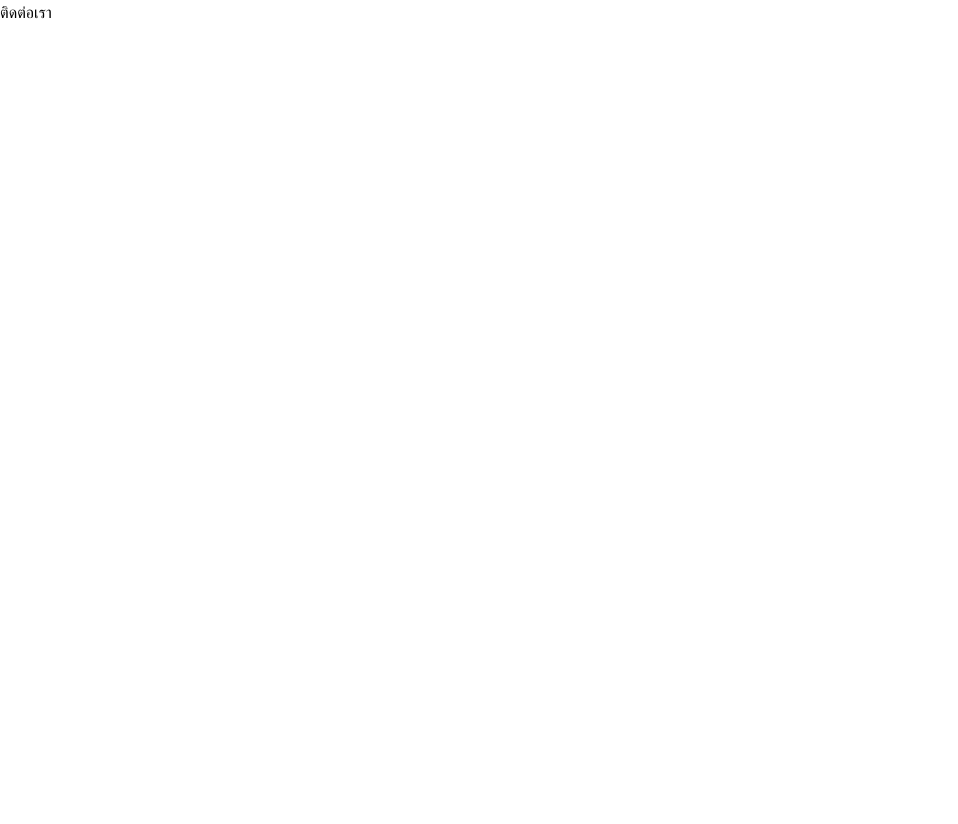
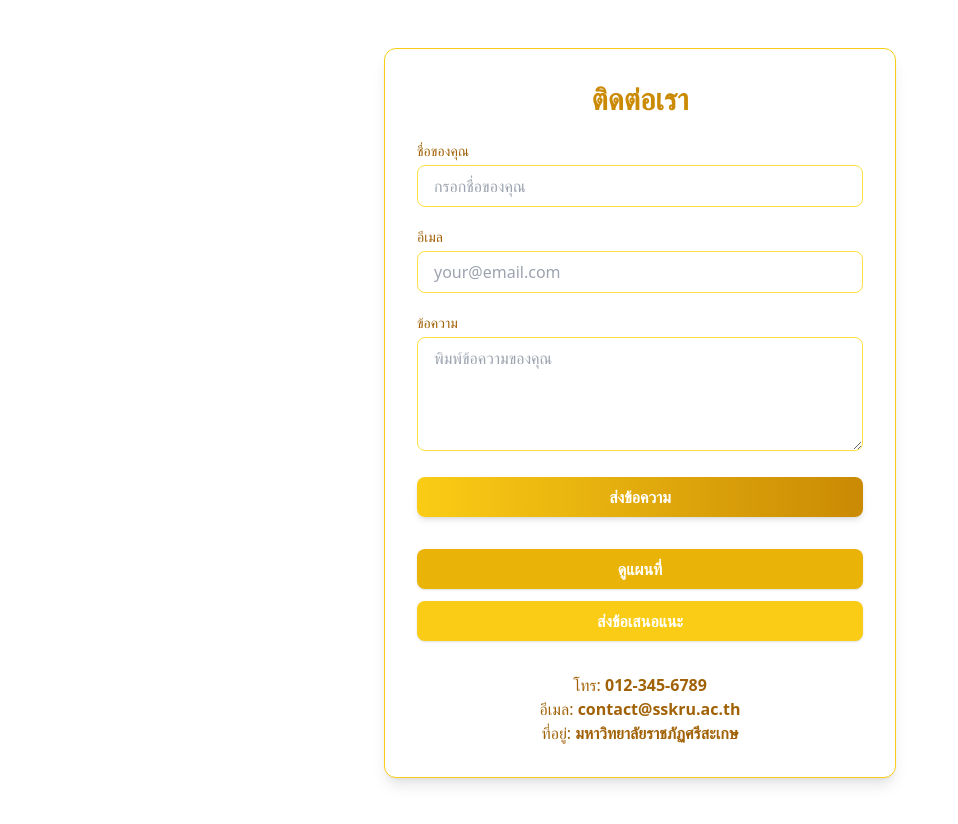
Before and after one commit to MarcSSKRU/SSKRU, a Nuxt app: page /contact in a window 1280 px wide. Shown: the whole page, without its empty margins (0-958 px from the left). Before the commit the page ends 800 px from the top, so only its background shows below. Built offline with nearby package versions, Linux system fonts and the light colour scheme.

Commit message:
Updatecontact

```diff
--- a/pages/contact/feedback.vue
+++ b/pages/contact/feedback.vue
@@ -1,5 +1,14 @@
 <template>
-  <div>
-    <h1>ข้อเสนอแนะ</h1>
+  <div class="max-w-md mx-auto mt-10 p-6 bg-white rounded-lg shadow-md">
+    <h1 class="text-2xl font-bold mb-4 text-gray-800">ข้อเสนอแนะ</h1>
+    <textarea
+      class="w-full h-32 p-3 border border-gray-300 rounded focus:outline-none focus:ring-2 focus:ring-blue-500 resize-none"
+      placeholder="กรอกข้อเสนอแนะของคุณที่นี่..."
+    ></textarea>
+    <button
+      class="mt-4 w-full bg-blue-600 text-white py-2 rounded hover:bg-blue-700 transition"
+    >
+      ส่งข้อเสนอแนะ
+    </button>
   </div>
 </template>
--- a/pages/contact/index.vue
+++ b/pages/contact/index.vue
@@ -1,5 +1,37 @@
 <template>
-  <div>
-    <h1>ติดต่อเรา</h1>
+  <div class="min-h-screen bg-white flex items-center justify-center py-12 px-4">
+    <div class="max-w-lg w-full bg-white rounded-xl shadow-lg border border-yellow-400 p-8">
+      <h1 class="text-3xl font-bold text-yellow-600 mb-6 text-center">ติดต่อเรา</h1>
+      <form class="space-y-5">
+        <div>
+          <label class="block text-sm font-medium text-yellow-700 mb-1">ชื่อของคุณ</label>
+          <input type="text" class="w-full px-4 py-2 border border-yellow-300 rounded-lg focus:outline-none focus:ring-2 focus:ring-yellow-400" placeholder="กรอกชื่อของคุณ" />
+        </div>
+        <div>
+          <label class="block text-sm font-medium text-yellow-700 mb-1">อีเมล</label>
+          <input type="email" class="w-full px-4 py-2 border border-yellow-300 rounded-lg focus:outline-none focus:ring-2 focus:ring-yellow-400" placeholder="your@email.com" />
+        </div>
+        <div>
+          <label class="block text-sm font-medium text-yellow-700 mb-1">ข้อความ</label>
+          <textarea rows="4" class="w-full px-4 py-2 border border-yellow-300 rounded-lg focus:outline-none focus:ring-2 focus:ring-yellow-400" placeholder="พิมพ์ข้อความของคุณ"></textarea>
+        </div>
+        <button type="submit" class="w-full py-2 px-4 bg-gradient-to-r from-yellow-400 to-yellow-600 text-white font-semibold rounded-lg shadow-md hover:from-yellow-500 hover:to-yellow-700 transition">
+          ส่งข้อความ
+        </button>
+      </form>
+      <div class="mt-8 flex flex-col items-center space-y-3">
+        <router-link to="/contact/map" class="w-full py-2 px-4 bg-yellow-500 text-white font-semibold rounded-lg shadow hover:bg-yellow-600 transition text-center">
+          ดูแผนที่
+        </router-link>
+        <router-link to="/contact/feedback" class="w-full py-2 px-4 bg-yellow-400 text-white font-semibold rounded-lg shadow hover:bg-yellow-500 transition text-center">
+          ส่งข้อเสนอแนะ
+        </router-link>
+      </div>
+      <div class="mt-8 text-center text-yellow-700">
+        <p>โทร: <span class="font-semibold">012-345-6789</span></p>
+        <p>อีเมล: <span class="font-semibold">contact@sskru.ac.th</span></p>
+        <p>ที่อยู่: <span class="font-semibold">มหาวิทยาลัยราชภัฏศรีสะเกษ</span></p>
+      </div>
+    </div>
   </div>
 </template>
--- a/pages/contact/map.vue
+++ b/pages/contact/map.vue
@@ -1,5 +1,15 @@
 <template>
-  <div>
-    <h1>แผนที่</h1>
+  <!-- แผนที่: พิกัดนี้ 15.116834, 104.359731 -->
+  <div class="min-h-screen p-8 bg-gray-50">
+    <h1 class="text-center text-3xl font-bold mb-8 text-gray-800">แผนที่</h1>
+    <div class="mx-auto max-w-5xl rounded-lg shadow-lg overflow-hidden bg-white">
+      <iframe
+        src="https://www.google.com/maps?q=15.116834,104.359731&hl=th&z=16&output=embed"
+        class="w-full h-[700px] border-0"
+        allowfullscreen=""
+        loading="lazy"
+        referrerpolicy="no-referrer-when-downgrade"
+      ></iframe>
+    </div>
   </div>
 </template>
```
